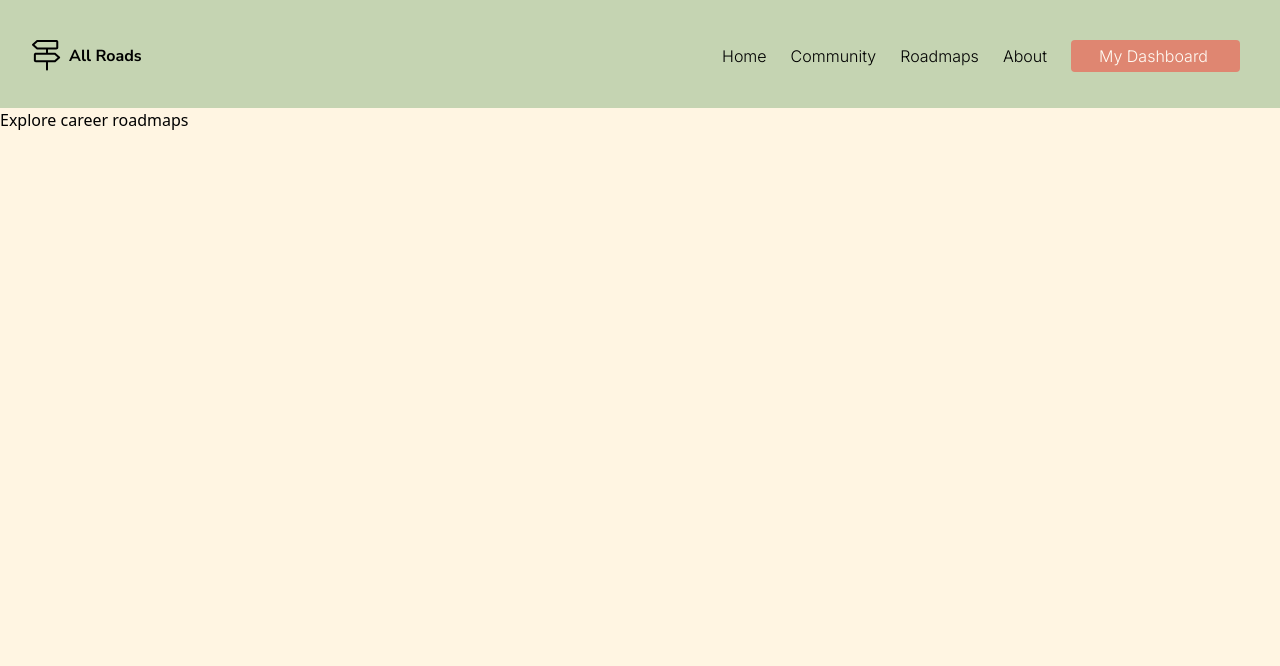
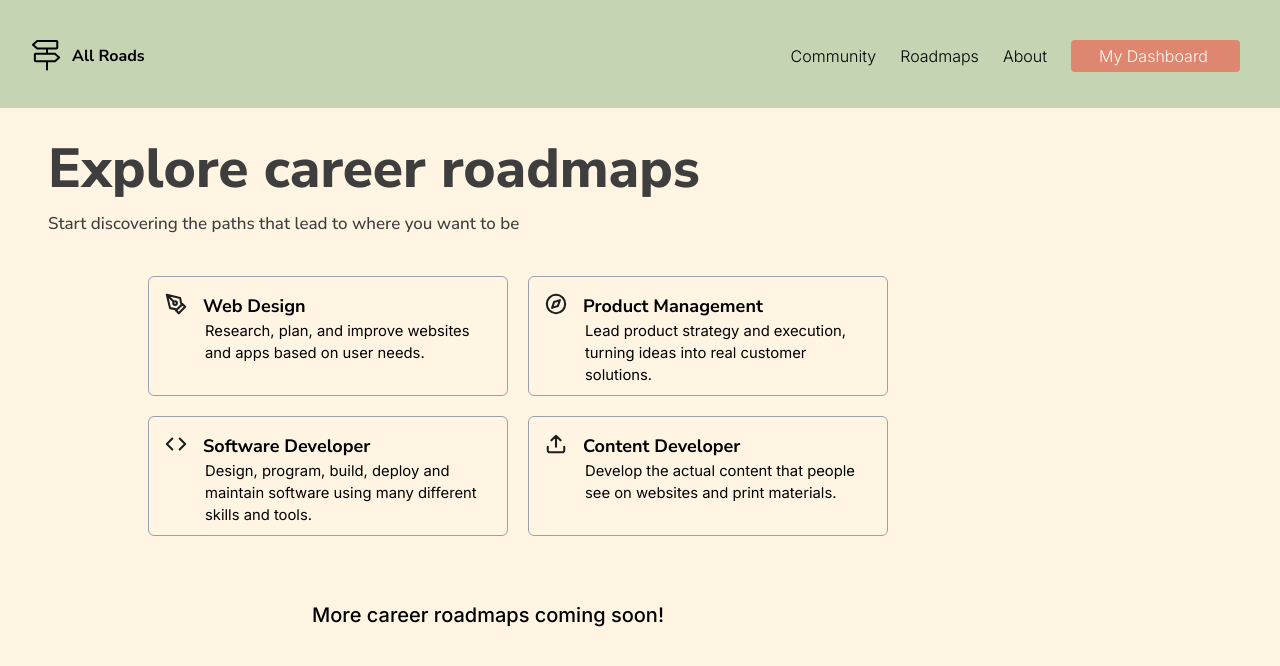
Before and after one commit to cherryontech/salted-caramel, a React (Vite) app: page /roadmaps in a window 1280 px wide. Shown: the top 666 px of the page. Built offline with nearby package versions, Linux system fonts and the light colour scheme.

Commit message:
started adding data to json file, added icons, and styling to roadmaps file

```diff
--- /dev/null
+++ b/src/assets/data.json
@@ -0,0 +1,29 @@
+{
+  "fields": [
+    {
+      "id": 1,
+      "icon": "pen",
+      "title": "Web Design",
+      "description": "Research, plan, and improve websites and apps based on user needs.",
+      "specializations": []
+    },
+    {
+      "id": 2,
+      "icon": "compass",
+      "title": "Product Management",
+      "description": "Lead product strategy and execution, turning ideas into real customer solutions."
+    },
+    {
+      "id": 3,
+      "icon": "code",
+      "title": "Software Developer",
+      "description": "Design, program, build, deploy and maintain software using many different skills and tools."
+    },
+    {
+      "id": 4,
+      "icon": "upload",
+      "title": "Content Developer",
+      "description": "Develop the actual content that people see on websites and print materials."
+    }
+  ]
+}
--- a/src/assets/icons/Shuffle.tsx
+++ b/src/assets/icons/Code.tsx
@@ -1,15 +1,15 @@
-const ShuffleLogo = () => {
+const CodeIcon = () => {
   return (
-    <div className="h-2 pl-2 pb-3">
+    <div>
       <svg
-        width="20"
+        width="22"
         height="22"
         viewBox="0 0 32 32"
         fill="none"
         xmlns="http://www.w3.org/2000/svg"
       >
         <path
-          d="M21.3333 4H28M28 4V10.6667M28 4L5.33333 26.6667M28 21.3333V28M28 28H21.3333M28 28L20 20M5.33333 5.33333L12 12"
+          d="M21.3333 24L29.3333 16L21.3333 8M10.6666 8L2.66663 16L10.6666 24"
           stroke="#1E1E1E"
           stroke-width="3"
           stroke-linecap="round"
@@ -20,4 +20,4 @@ const ShuffleLogo = () => {
   );
 };
 
-export default ShuffleLogo;
+export default CodeIcon;
--- /dev/null
+++ b/src/assets/icons/Compass.tsx
@@ -0,0 +1,30 @@
+const CompassIcon = () => {
+  return (
+    <div>
+      <svg
+        width="22"
+        height="22"
+        viewBox="0 0 32 32"
+        fill="none"
+        xmlns="http://www.w3.org/2000/svg"
+      >
+        <path
+          d="M16.0001 29.3333C23.3639 29.3333 29.3334 23.3638 29.3334 16C29.3334 8.63619 23.3639 2.66666 16.0001 2.66666C8.63628 2.66666 2.66675 8.63619 2.66675 16C2.66675 23.3638 8.63628 29.3333 16.0001 29.3333Z"
+          stroke="#1E1E1E"
+          stroke-width="3"
+          stroke-linecap="round"
+          stroke-linejoin="round"
+        />
+        <path
+          d="M21.6534 10.3467L18.8267 18.8267L10.3467 21.6533L13.1734 13.1733L21.6534 10.3467Z"
+          stroke="#1E1E1E"
+          stroke-width="3"
+          stroke-linecap="round"
+          stroke-linejoin="round"
+        />
+      </svg>
+    </div>
+  );
+};
+
+export default CompassIcon;
--- /dev/null
+++ b/src/assets/icons/Pen.tsx
@@ -0,0 +1,23 @@
+const PenIcon = () => {
+  return (
+    <div>
+      <svg
+        width="22"
+        height="22"
+        viewBox="0 0 32 32"
+        fill="none"
+        xmlns="http://www.w3.org/2000/svg"
+      >
+        <path
+          d="M2.66663 2.66666L22 7.33332L24 17.3333L17.3333 24L7.33329 22L2.66663 2.66666ZM2.66663 2.66666L12.7813 12.7813M16 25.3333L25.3333 16L29.3333 20L20 29.3333L16 25.3333ZM17.3333 14.6667C17.3333 16.1394 16.1394 17.3333 14.6666 17.3333C13.1939 17.3333 12 16.1394 12 14.6667C12 13.1939 13.1939 12 14.6666 12C16.1394 12 17.3333 13.1939 17.3333 14.6667Z"
+          stroke="#1E1E1E"
+          stroke-width="3"
+          stroke-linecap="round"
+          stroke-linejoin="round"
+        />
+      </svg>
+    </div>
+  );
+};
+
+export default PenIcon;
--- /dev/null
+++ b/src/assets/icons/Upload.tsx
@@ -0,0 +1,23 @@
+const UploadIcon = () => {
+  return (
+    <div>
+      <svg
+        width="22"
+        height="22"
+        viewBox="0 0 32 32"
+        fill="none"
+        xmlns="http://www.w3.org/2000/svg"
+      >
+        <path
+          d="M28 20V25.3333C28 26.0406 27.719 26.7189 27.219 27.219C26.7189 27.719 26.0406 28 25.3333 28H6.66667C5.95942 28 5.28115 27.719 4.78105 27.219C4.28095 26.7189 4 26.0406 4 25.3333V20M22.6667 10.6667L16 4M16 4L9.33333 10.6667M16 4V20"
+          stroke="#1E1E1E"
+          stroke-width="3"
+          stroke-linecap="round"
+          stroke-linejoin="round"
+        />
+      </svg>
+    </div>
+  );
+};
+
+export default UploadIcon;
--- a/src/assets/icons/Wrench.tsx
+++ b/src/assets/icons/Wrench.tsx
@@ -1,4 +1,4 @@
-const WrenchLogo = () => {
+const WrenchIcon = () => {
   return (
     <div>
       <svg
@@ -20,4 +20,4 @@ const WrenchLogo = () => {
   );
 };
 
-export default WrenchLogo;
+export default WrenchIcon;
--- a/src/components/Header.tsx
+++ b/src/components/Header.tsx
@@ -1,3 +1,4 @@
+import { NavLink } from "react-router-dom";
 import Logo from "./Logo";
 import Navbar from "./Navbar";
 
@@ -5,11 +6,13 @@ const Header = () => {
   return (
     <div className="bg-sage-gradient pt-10">
       <header className="sticky mx-auto flex w-full justify-content">
-        <Logo />
-        <span className="font-nunito font-bold ml-2 mt-1 whitespace-nowrap">
-          {" "}
-          All Roads
-        </span>
+        <NavLink to="/" className="flex">
+          <Logo />
+          <span className="font-nunito font-bold ml-2 mt-1 whitespace-nowrap">
+            {" "}
+            All Roads
+          </span>
+        </NavLink>
         <Navbar />
       </header>
     </div>
--- a/src/components/Navbar.tsx
+++ b/src/components/Navbar.tsx
@@ -3,9 +3,6 @@ import { NavLink } from "react-router-dom";
 const NavBar = () => {
   return (
     <nav className="flex justify-end gap-6 w-full pr-10 font-inter text-[16px] font-light">
-      <NavLink to="/" className="mb-9 pt-1 pb-1">
-        Home
-      </NavLink>
       <NavLink to="/community" className="mb-9 pt-1 pb-1">
         Community
       </NavLink>
--- a/src/routes/Home.tsx
+++ b/src/routes/Home.tsx
@@ -1,6 +1,6 @@
 import React from "react";
-import ShuffleLogo from "../assets/icons/Shuffle";
-import WrenchLogo from "../assets/icons/Wrench";
+import ShuffleIcon from "../assets/icons/Shuffle";
+import WrenchIcon from "../assets/icons/Wrench";
 import { NavLink } from "react-router-dom";
 
 const Home = () => {
@@ -17,13 +17,13 @@ const Home = () => {
         <div className="flex gap-3.5 justify-center mt-5 mb-25 font-inter text-[16px] font-light">
           <NavLink to="/roadmaps">
             <button className="bg-white pt-3 pr-3 pl-3 pb-2 rounded-lg flex gap-2">
-              <ShuffleLogo />
+              <ShuffleIcon />
               <span className="mb-1 pr-1">Explore Careers</span>
             </button>
           </NavLink>
           <NavLink to="/dashboard">
             <button className="bg-salmon-gradient text-white pt-1 pr-3 pl-3 pb-1 rounded-lg flex gap-2">
-              <WrenchLogo />
+              <WrenchIcon />
               <span className="mt-1.5">Start My Dashboard</span>
             </button>
           </NavLink>
--- a/src/routes/Roadmaps.tsx
+++ b/src/routes/Roadmaps.tsx
@@ -1,7 +1,60 @@
-import React from "react";
+import Data from "../assets/data.json";
+import PenIcon from "../assets/icons/Pen";
+import CompassIcon from "../assets/icons/Compass";
+import CodeIcon from "../assets/icons/Code";
+import UploadIcon from "../assets/icons/Upload";
+
+type IconName = "upload" | "compass" | "pen" | "code";
+
+const iconMap: Record<IconName, React.FC> = {
+  pen: PenIcon,
+  compass: CompassIcon,
+  code: CodeIcon,
+  upload: UploadIcon,
+};
 
 const Roadmaps = () => {
-  return <div>Explore career roadmaps</div>;
+  return (
+    <div className="ml-12 mr-12 mt-5 min-w-1 fixed">
+      <h1 className="text-[55px] font-extrabold font-nunito text-neutralblack">
+        {" "}
+        Explore career roadmaps
+      </h1>
+      <p className="text-[17px] font-medium font-nunito text-neutralblack">
+        {" "}
+        Start discovering the paths that lead to where you want to be{" "}
+      </p>
+
+      <div className="p-10 grid grid-cols-2 gap-5 place-content-center ml-15">
+        {Data.fields &&
+          Data.fields.map((field) => {
+            const IconComponent = iconMap[field.icon as IconName];
+            return (
+              <div
+                className="p-4 border border-gray-400 rounded-md w-90 h-30"
+                key={field.id}
+              >
+                <div className="flex gap-4">
+                  {IconComponent && <IconComponent />}
+                  <strong className="text-[18px] font-nunito whitespace-nowrap">
+                    {field.title}
+                  </strong>{" "}
+                </div>
+                {/* <br /> */}
+                <p className="font-inter ml-10 mb-6 text-[14.8px]">
+                  {field.description}
+                </p>
+              </div>
+            );
+          })}
+      </div>
+      <br />
+      <p className="text-center font-inter font-medium text-[20px]">
+        {" "}
+        More career roadmaps coming soon!
+      </p>
+    </div>
+  );
 };
 
 export default Roadmaps;
```
